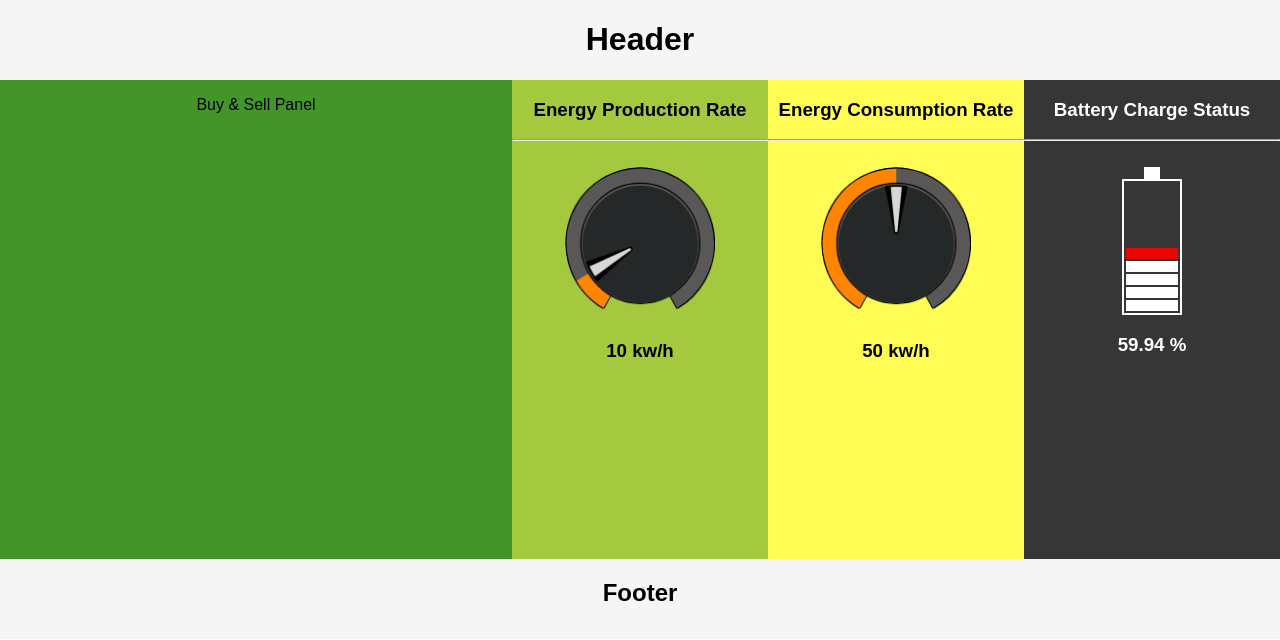
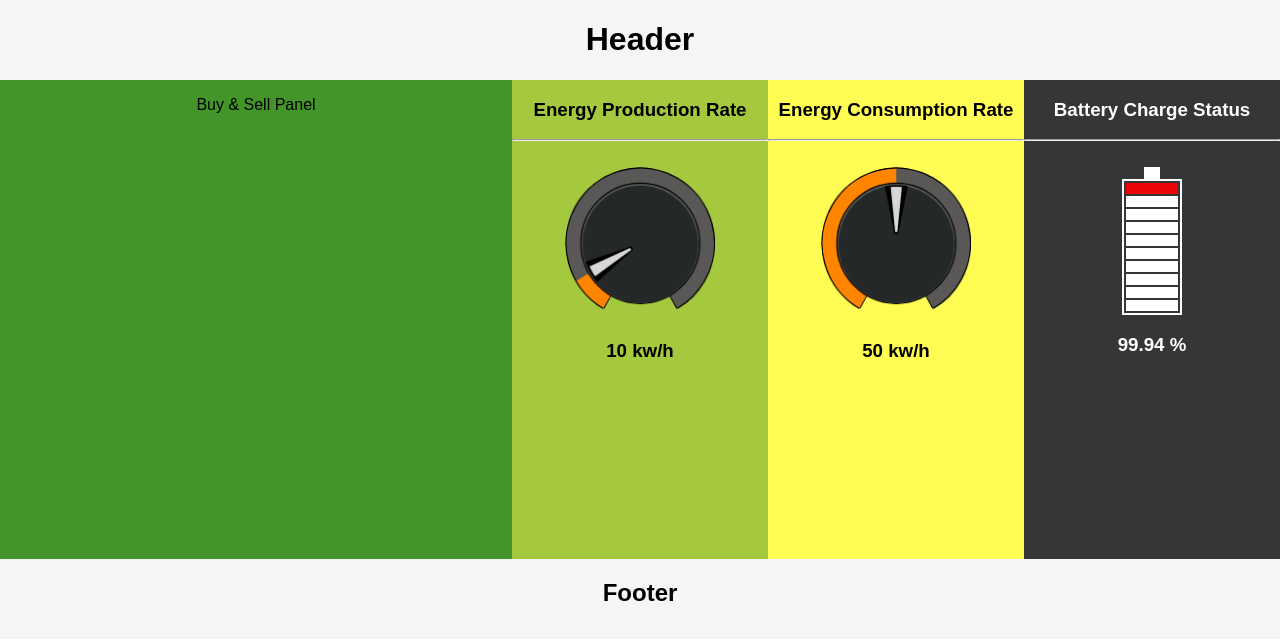
Before and after one commit to fuzzy-logic/beepblock, a React (Create React App) app in the folder dashboard/: page / in a window 1280 px wide. Shown: the top 640 px of the page. Built offline with nearby package versions, Linux system fonts and the light colour scheme.

Commit message:
Fix upper and lower bounds of battery

```diff
--- a/dashboard/src/components/BatteryDisplay.js
+++ b/dashboard/src/components/BatteryDisplay.js
@@ -9,13 +9,17 @@ const BatteryDisplay = (props) => {
   }
 
   let rows = [];
-  for (var i = 10; i > 0; i--) {
-    if (Math.floor(charge/10) === i) {
-      rows.push(<tr style={{height:'11px'}}><td className='currentLevel'></td></tr>);
+  for (var i = 9; i >= 0 ; i--) {
+    if (Math.round(charge*100) === 10000) {
+      rows.push(<tr key={i} style={{height:'11px'}}><td style={fullStyle}></td></tr>);
+    } else if(Math.round(charge*100) === 0) {
+      rows.push(<tr key={i} style={{height:'11px'}}><td></td></tr>);
+    } else if (Math.floor(charge/10) === i) {
+      rows.push(<tr key={i} style={{height:'11px'}}><td className='currentLevel'></td></tr>);
     } else if ((charge/10) > i) {
-      rows.push(<tr style={{height:'11px'}}><td style={fullStyle}></td></tr>);
+      rows.push(<tr key={i} style={{height:'11px'}}><td style={fullStyle}></td></tr>);
     } else {
-      rows.push(<tr style={{height:'11px'}}><td></td></tr>);
+      rows.push(<tr key={i} style={{height:'11px'}}><td></td></tr>);
     }
   }
   return(
--- a/dashboard/src/reducers/battery.js
+++ b/dashboard/src/reducers/battery.js
@@ -9,14 +9,12 @@ const getCharge = (charge) => {
   }
 }
 
-const battery = (state = 60, action) => {
+const battery = (state = 100, action) => {
   switch (action.type) {
     case 'SET_BATTERY_CHARGE':
       return getCharge(action.chargeValue)
     case 'ADD_BATTERY_CHARGE':
       return getCharge(state + action.chargeValue)
-    case 'REMOVE_BATTERY_CHARGE':
-      return getCharge(state - action.chargeValue)
     case 'DISCHARGE_BATTERY':
       return 0
     default:
```
